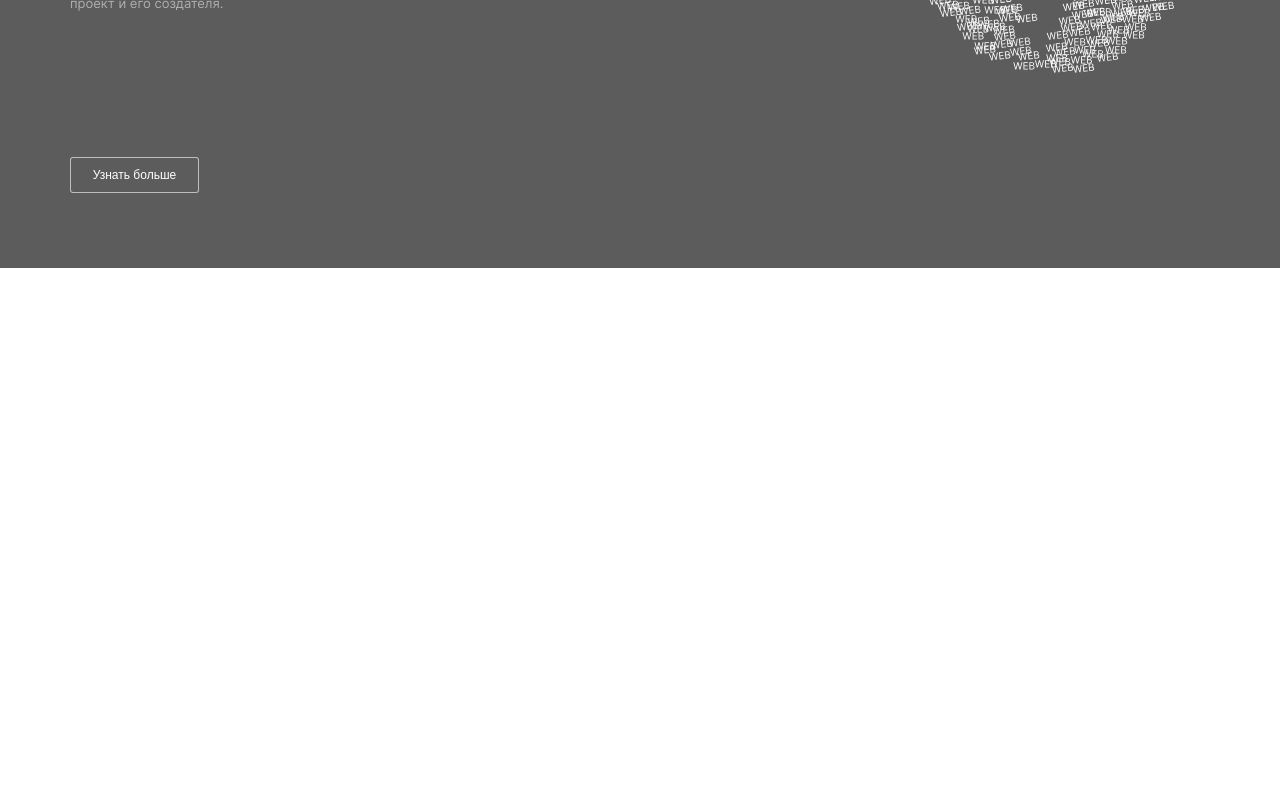
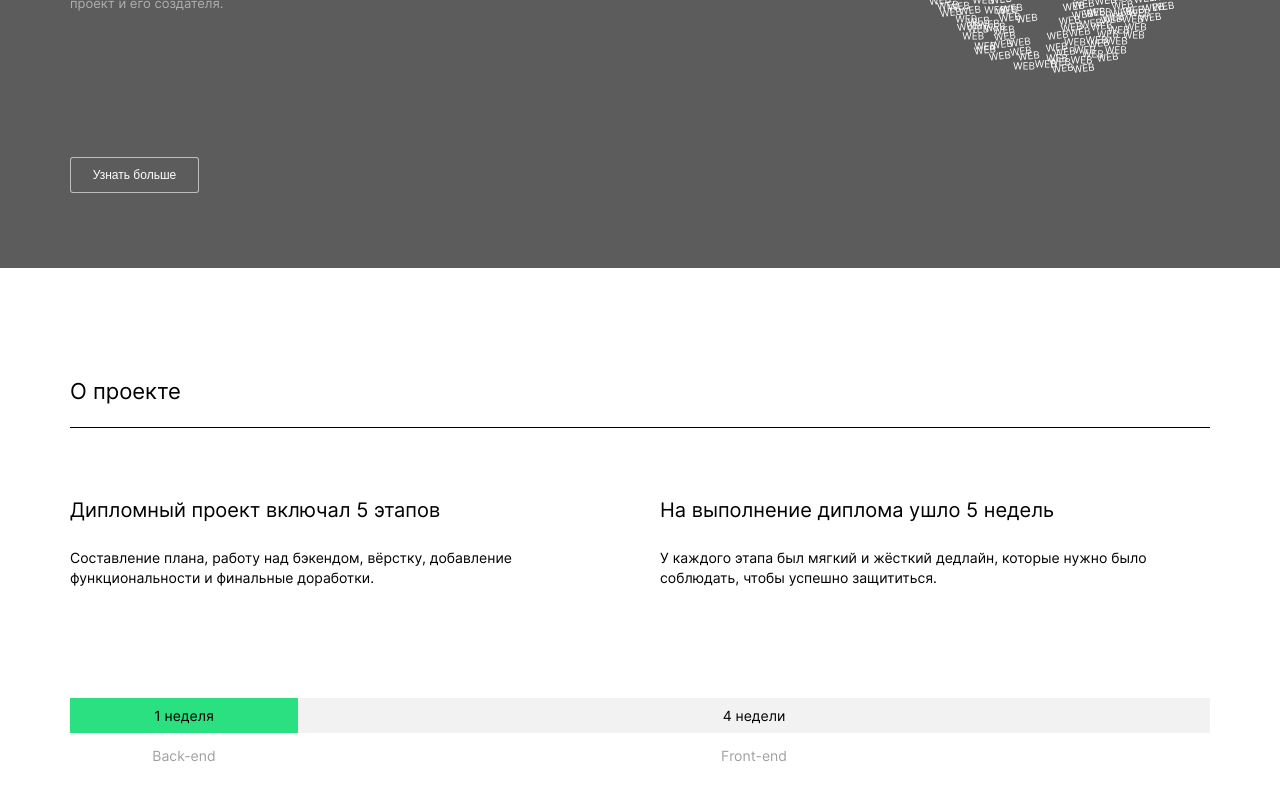
Before and after one commit to MaksimPozharskiy/movies-explorer-frontend, a React (Create React App) app: page / in a window 1280 px wide. Shown: the part 380-1180 px from the top of the page. Before the commit the page ends 800 px from the top, so only its background shows below. Built offline with nearby package versions, Linux system fonts and the light colour scheme.

Commit message:
feat: сверстать блок About

```diff
--- /dev/null
+++ b/src/components/AboutProject/AboutProject.css
@@ -0,0 +1,87 @@
+.about {
+  padding: 0 70px 75px;
+  background-color: #fff;
+}
+
+.about__container {
+  max-width: 1280px;
+  margin: 0 auto;
+  padding: 110px 0;
+}
+
+.about__title {
+  margin: 0;
+  padding-bottom: 23px;
+
+  border-bottom: solid 1px #000;
+
+  color: #000;
+  font-size: 22px;
+  font-weight: 400;
+  line-height: 26px;
+}
+
+.about__wrapper {
+  display: flex;
+  justify-content: space-between;
+}
+
+.about__text-wrap {
+  max-width: 550px;
+  margin: 70px 0 110px;
+}
+
+.about__text-title {
+  margin: 0 0 26px;
+
+  color: #000;
+  font-size: 20px;
+  font-weight: 400;
+  line-height: 24px;
+}
+
+.about__text-subtitle {
+  margin: 0;
+
+  color: #000;
+  font-size: 14px;
+  font-weight: 400;
+  line-height: 20px;
+}
+
+.about__duration-wrap {
+
+}
+
+.about__duration-wrap_back-end {
+  width: 20%;
+}
+
+.about__duration-wrap_front-end {
+  width: 80%;
+}
+
+.about__duration {
+  padding: 9px 14px;
+  text-align: center;
+  color: #000;
+  font-size: 14px;
+  font-weight: 400;
+  line-height: 17px;
+}
+
+.about__duration_back-end {
+  background-color: #2BE080;
+}
+
+.about__duration_front-end {
+  background-color: #F2F2F2;
+}
+
+.about__duration-name {
+  text-align: center;
+  color: #A0A0A0;
+  font-size: 14px;
+  font-weight: 400;
+  line-height: 17px;
+}
--- /dev/null
+++ b/src/components/AboutProject/AboutProject.jsx
@@ -0,0 +1,34 @@
+import React from "react";
+import "./AboutProject.css";
+
+function AboutProject() {
+  return (
+    <section className="about">
+      <div className="about__container">
+        <h2 className="about__title">О проекте</h2>
+        <div className="about__wrapper">
+          <div className="about__text-wrap">
+            <h3 className="about__text-title">Дипломный проект включал 5 этапов</h3>
+            <p className="about__text-subtitle">Составление плана, работу над бэкендом, вёрстку, добавление функциональности и финальные доработки.</p>
+          </div>
+          <div className="about__text-wrap">
+            <h3 className="about__text-title">На выполнение диплома ушло 5 недель</h3>
+            <p className="about__text-subtitle">У каждого этапа был мягкий и жёсткий дедлайн, которые нужно было соблюдать, чтобы успешно защититься.</p>
+          </div>
+        </div>
+        <div className="about__wrapper">
+          <div className="about__duration-wrap about__duration-wrap_back-end">
+            <div className="about__duration about__duration_back-end">1 неделя</div>
+            <p className="about__duration-name">Back-end</p>
+          </div>
+          <div className="about__duration-wrap about__duration-wrap_front-end">
+            <div className="about__duration about__duration_front-end">4 недели</div>
+            <p className="about__duration-name">Front-end</p>
+          </div>
+        </div>
+      </div>
+    </section>
+  )
+}
+
+export default AboutProject;
--- a/src/components/Header/Header.jsx
+++ b/src/components/Header/Header.jsx
@@ -8,7 +8,7 @@ function Header({ bgColor, textColor }) {
   const text = `${pathname === "/" ? "Регистрация" : "Аккаунт"}`;
 
   return (
-    <div className={`header header_bg-color_${bgColor}`}>
+    <header className={`header header_bg-color_${bgColor}`}>
       <div className="header__container">
         <div className="header__wrapper">
           <img className="header__logo" src={logo} alt="Логотип" />
@@ -41,7 +41,7 @@ function Header({ bgColor, textColor }) {
           )}
         </div>
       </div>
-    </div>
+    </header>
   );
 }
 
--- a/src/components/Main/Main.jsx
+++ b/src/components/Main/Main.jsx
@@ -1,10 +1,14 @@
 import React from "react";
 import "./Main.css";
 import Promo from '../Promo/Promo';
+import AboutProject from '../AboutProject/AboutProject';
 
 function Main() {
   return (
-    <Promo />
+    <main>
+      <Promo />
+      <AboutProject />
+    </main>
   )
 }
 
--- a/src/components/Promo/Promo.jsx
+++ b/src/components/Promo/Promo.jsx
@@ -3,7 +3,7 @@ import "./Promo.css";
 
 function Promo() {
   return (
-    <div className="promo">
+    <section className="promo">
       <div className="promo__container">
         <div className="promo__wrapper">
           <h1 className="promo__title">
@@ -15,7 +15,7 @@ function Promo() {
         </div>
         <div className="promo__img" />
       </div>
-    </div>
+    </section>
   )
 }
 
```
